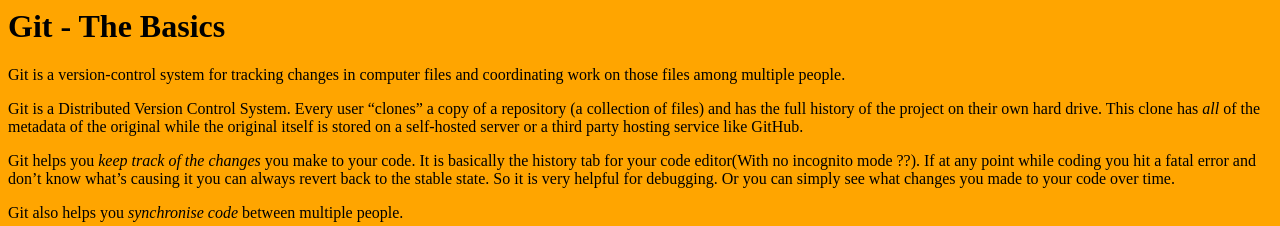
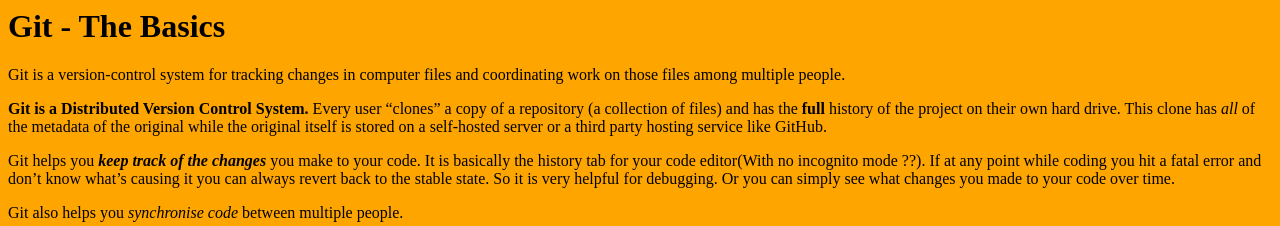
Before and after one commit to AdrianMihai/git-test, a plain HTML site: page index.html in a window 1280 px wide. Shown: the top 226 px of the page. Drawn offline with Linux system fonts and the light colour scheme.

Commit message:
added bold tags

```diff
--- a/index.html
+++ b/index.html
@@ -5,13 +5,13 @@
     Git is a version-control system for tracking changes in computer files and coordinating work on those files among multiple people.
 </p>
 <p>
-    Git is a Distributed Version Control System.
-    Every user “clones” a copy of a repository (a collection of files) and has the full history of the project on their own hard drive.
+    <b>Git is a Distributed Version Control System. </b>
+    Every user “clones” a copy of a repository (a collection of files) and has the <b>full</b> history of the project on their own hard drive.
     This clone has <i>all</i> of the metadata of the original while the original itself is stored on a self-hosted server or a third party hosting service like GitHub.
 </p>
 
 <p>
-    Git helps you <i>keep track of the changes</i> you make to your code. It is basically the history tab for your code editor(With no incognito mode ??). If at any point while coding you hit a fatal error and don’t know what’s causing it you can always revert back to the stable state. So it is very helpful for debugging. Or you can simply see what changes you made to your code over time.
+    Git helps you <i><b>keep track of the changes</b></i> you make to your code. It is basically the history tab for your code editor(With no incognito mode ??). If at any point while coding you hit a fatal error and don’t know what’s causing it you can always revert back to the stable state. So it is very helpful for debugging. Or you can simply see what changes you made to your code over time.
 </p>
 
 <p>
```
